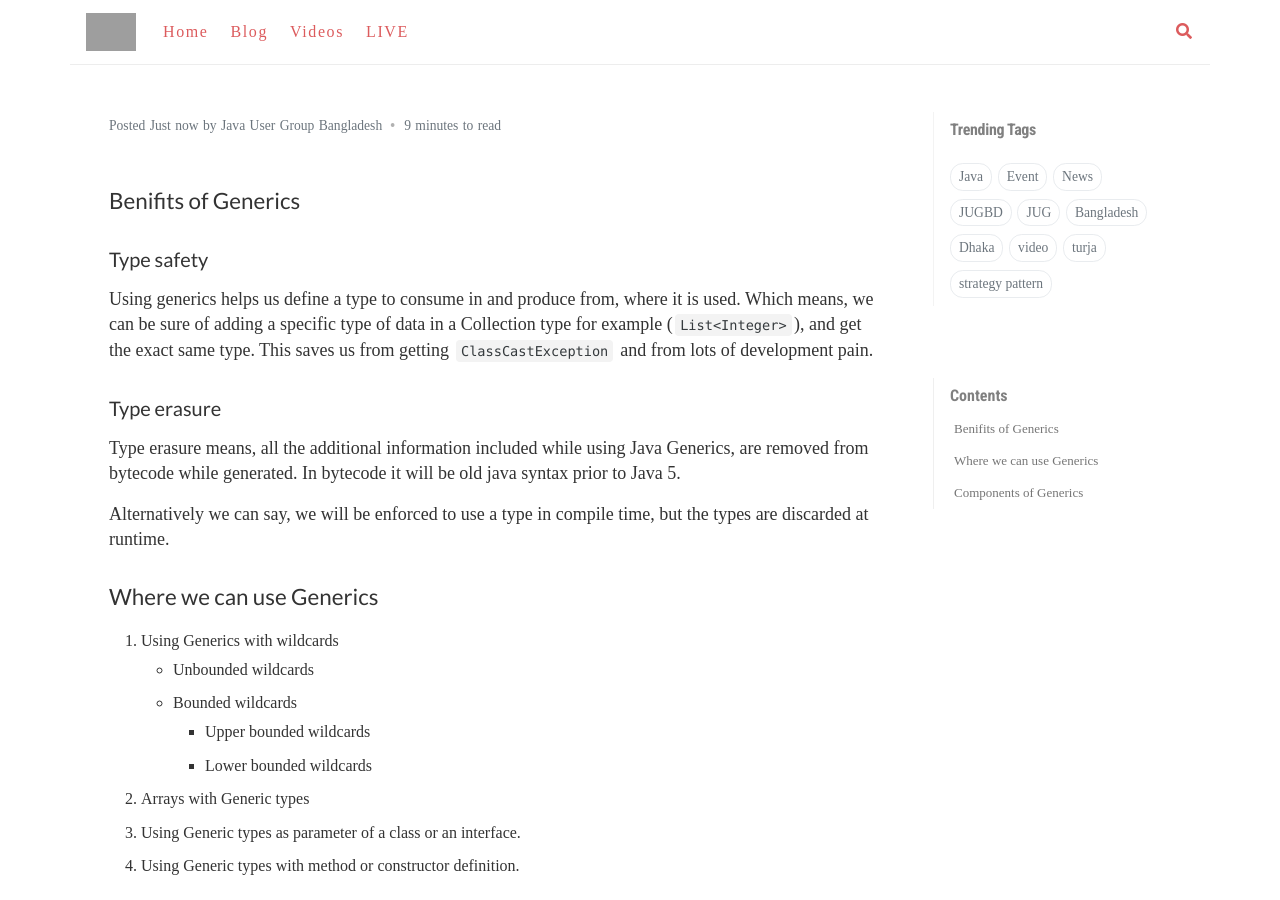
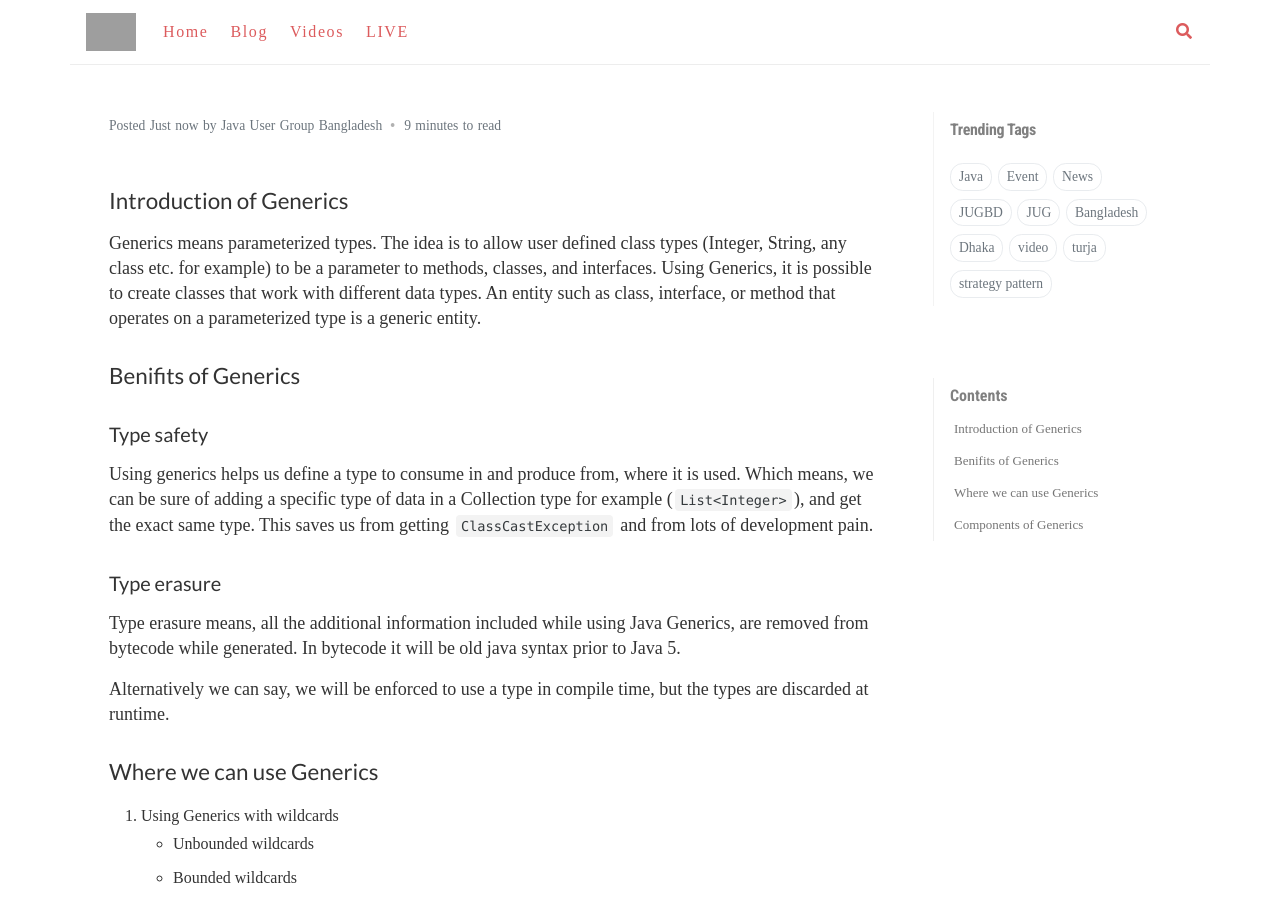
Before and after one commit to jugbd/jugbd.org, a Jekyll site: the page built from _posts/2022-02-19-understanding-java-generics-1.md, in a window 1280 px wide and 900 px high. Built offline with Jekyll 4.4.1, drawn with Linux system fonts in a browser that asks for light colours; nearby versions of some CDN libraries; some web fonts are replaced; comment, search, counter and statistics services are not loaded; grey boxes are pictures that could not be loaded.

Commit message:
understanding java generics part 1 complete

```diff
--- a/_posts/2022-02-19-understanding-java-generics-1.md
+++ b/_posts/2022-02-19-understanding-java-generics-1.md
@@ -7,6 +7,12 @@ categories: [Tutorial, Java]
 tags: [Java, JUGBD, JUG, Generics]
 comments: true
 ---
+
+## Introduction of Generics
+
+Generics means parameterized types.
+The idea is to allow user defined class types (Integer, String, any class etc. for example) to be a parameter to methods, classes, and interfaces. Using Generics, it is possible to create classes that work with different data types. An entity such as class, interface, or method that operates on a parameterized type is a generic entity.
+
 
 ## Benifits of Generics
 
```
